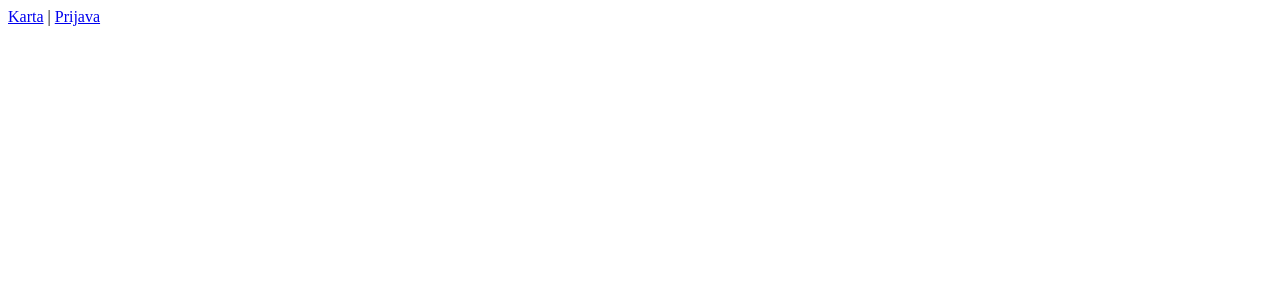
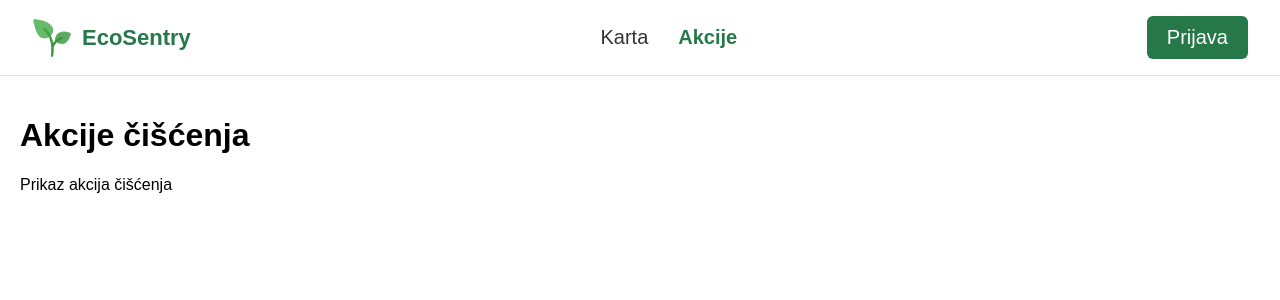
Before and after one commit to zrina163/Progi-1.3, a React app in the folder frontend/: page /akcije in a window 1280 px wide. Before the commit this address had no page. Shown: the top 300 px of the page. Built offline with nearby package versions, Linux system fonts and the light colour scheme; the HTML template or start-up script is replaced by a standard one.

Commit message:
Add navbar and basic navigation

```diff
--- a/frontend/src/App.jsx
+++ b/frontend/src/App.jsx
@@ -1,15 +1,17 @@
 import { Routes, Route, Link } from 'react-router-dom'
+import Navbar from './components/Navbar'
 import Login from './pages/Login'
 import Karta from './pages/Karta'
+import Akcije from './pages/Akcije'
 
 function App() {
   return (
     <>
-      <nav>
-        <Link to="/">Karta</Link> | <Link to="/login">Prijava</Link>
-      </nav>
+      <Navbar />
+
       <Routes>
         <Route path="/" element={<Karta />} />
+        <Route path="/akcije" element={<Akcije />} />
         <Route path="/login" element={<Login />} />
       </Routes>
     </>
--- /dev/null
+++ b/frontend/src/components/Navbar.css
@@ -0,0 +1,73 @@
+
+.navbar {
+  display: flex;
+  justify-content: space-between;
+  align-items: center;
+  padding: 16px 32px;
+  background-color: white;
+  border-bottom: 1px solid #e1e1e1;
+  gap: 20px;
+}
+
+.navbar-logo {
+  display: flex;
+  align-items: center;
+  gap: 10px;
+  font-size: 22px;
+  font-weight: bold;
+  color: #277849;
+  text-decoration: none;
+}
+
+.navbar-logo img {
+  width: 40px;
+  height: 40px;
+  object-fit: contain;
+}
+
+.navbar-links {
+  display: flex;
+  gap: 30px;
+  font-size: 20px;
+}
+
+.nav-link {
+  color: #333;
+  text-decoration: none;
+}
+
+.nav-link:hover,
+.nav-link.active {
+  color: #277849;
+  font-weight: bold;
+}
+
+.login-button {
+  background-color: #277849;
+  color: white;
+  text-decoration: none;
+  padding: 10px 20px;
+  border-radius: 6px;
+  font-size: 20px;
+}
+
+.login-button:hover {
+  background-color: #1c5c37;
+}
+
+@media (max-width: 600px) {
+  .navbar {
+    flex-wrap: wrap;
+    padding: 14px 16px;
+  }
+
+  .navbar-links {
+    order: 3;
+    width: 100%;
+    justify-content: center;
+  }
+
+  .login-button {
+    margin-left: auto;
+  }
+}
--- /dev/null
+++ b/frontend/src/components/Navbar.jsx
@@ -0,0 +1,31 @@
+
+import { Link, NavLink } from 'react-router-dom'
+import './Navbar.css'
+import logo from '../assets/logo.png'
+
+function Navbar() {
+  return (
+    <header className="navbar">
+      <Link to="/" className="navbar-logo">
+        <img src={logo} alt="EcoSentry Logo" />
+        <span>EcoSentry</span>
+      </Link>
+
+      <nav className="navbar-links">
+        <NavLink to="/" end className="nav-link">
+          Karta
+        </NavLink>
+
+        <NavLink to="/akcije" className="nav-link">
+          Akcije
+        </NavLink>
+      </nav>
+
+      <NavLink to="/login" className="login-button">
+        Prijava
+      </NavLink>
+    </header>
+  )
+}
+
+export default Navbar
--- a/frontend/src/index.css
+++ b/frontend/src/index.css
@@ -0,0 +1,4 @@
+body {
+  margin: 0;
+  font-family: Arial, sans-serif;
+}
--- /dev/null
+++ b/frontend/src/pages/Akcije.jsx
@@ -0,0 +1,10 @@
+function Akcije() {
+  return (
+    <div style={{ padding: '20px' }}>
+      <h1>Akcije čišćenja</h1>
+      <p>Prikaz akcija čišćenja</p>
+    </div>
+  )
+}
+
+export default Akcije
```
Also changed, not shown: frontend/src/assets/logo.png (added).
